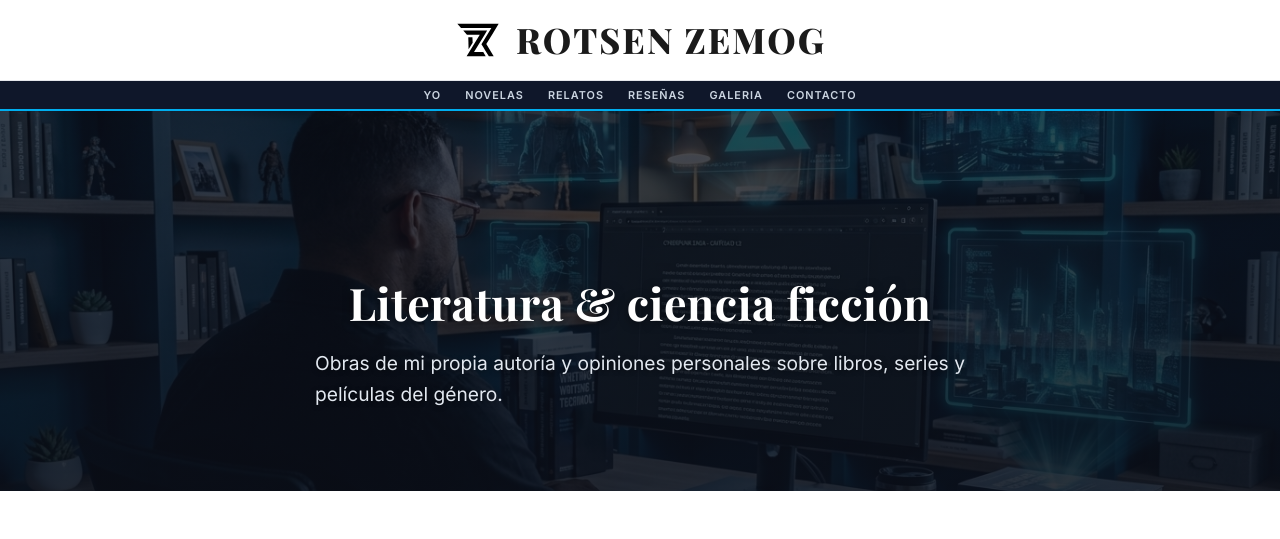
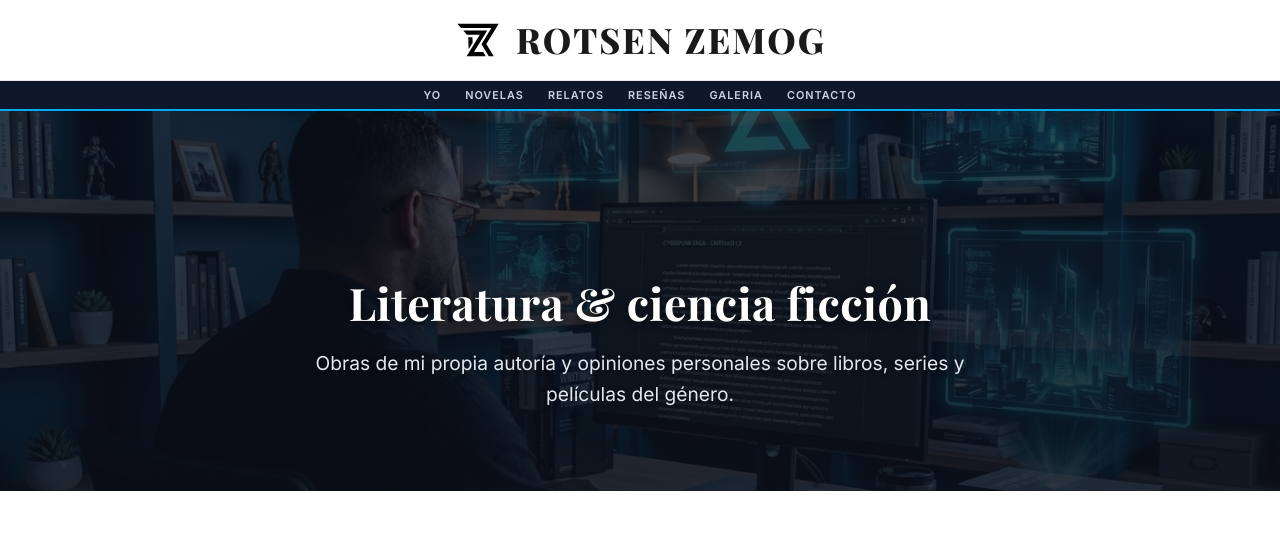
Before and after one commit to rotsenzemog/rotsenzemog.github.io, a Jekyll site: the page built from index.html, in a window 1280 px wide. Shown: the top 539 px of the page. Built offline with Jekyll 4.4.1, drawn with Linux system fonts in a browser that asks for light colours; the list of posts is cut into pages by our own code; grey boxes are pictures that could not be loaded.

Commit message:
Refactor paragraph styles and add specific alignments

```diff
--- a/assets/css/main.css
+++ b/assets/css/main.css
@@ -945,16 +945,31 @@
   box-shadow: 0 4px 12px rgba(0, 0, 0, 0.15);
 }
 
-/* Ajustes para párrafos en el contenido general y artículos */
-p, .page-content p, article p {
-  text-align: justify; /* Justifica la alineación del texto */
-  margin-bottom: 1.5em; /* Añade espacio (una línea visual) entre párrafos */
-  line-height: 1.7;    /* Espaciado de línea cómodo para lectura */
+/* ==========================================
+   JUSTIFICADO EXCLUSIVO PARA CUERPOS DE TEXTO / LECTURA
+   ========================================== */
+
+/* Solo justifica párrafos dentro de artículos, páginas y el carrusel de lectura */
+.page-content p,
+.post-content p,
+article p,
+.custom-page-text p {
+  text-align: justify;
+  margin-bottom: 1.5em;
+  line-height: 1.7;
 }
 
-/* Evita que el último párrafo dentro de un contenedor tenga margen sobrante */
-p:last-child {
-  margin-bottom: 0;
+/* Restablece la alineación centrada explícita para subtítulos de secciones específicas */
+.platforms-subtitle,
+.section-header p,
+.hero-banner p {
+  text-align: center !important;
+}
+
+/* Mantiene el texto del footer alineado según su estructura */
+.footer-text,
+.footer-bio {
+  text-align: left;
 }
 
 /* ==========================================
```
